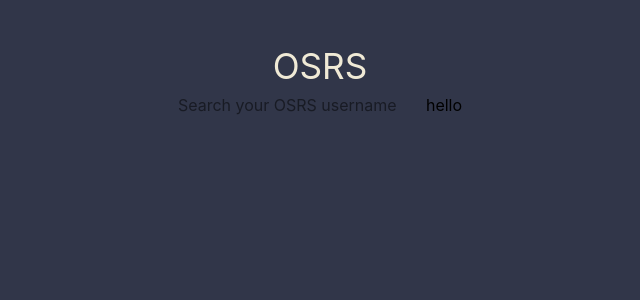
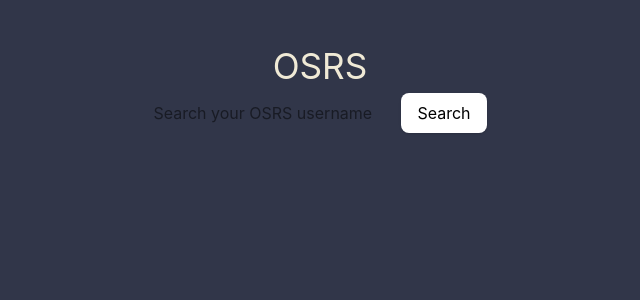
Before and after one commit to NADickinson/old-school-highscores-API-and-frontend, a React (Vite) app in the folder frontend/: page / in a window 1280 px wide. Shown: the top 300 px of the page, without its empty margins (320-960 px from the left). Built offline with nearby package versions, Linux system fonts and the light colour scheme.

Commit message:
Types defined for api response

```diff
--- a/frontend/components/PlayerSearchBar.tsx
+++ b/frontend/components/PlayerSearchBar.tsx
@@ -1,4 +1,5 @@
 import { useRef } from 'react';
+import type { ApiResponse } from '../types/api';
 
 export const PlayerSearchBar = () => {
   const inputRef = useRef<HTMLInputElement>(null);
@@ -11,17 +12,18 @@
         ref={inputRef}
       />
       <button
+        className="bg-white text-black px-4 py-2 rounded-lg shadow hover:cursor-pointer"
         onClick={async () => {
           if (inputRef.current?.value && inputRef.current.value.trim()) {
             const res = await fetch(
               `http://localhost:5200/player/${inputRef.current.value}`,
             );
-            const data = await res.json();
+            const data: ApiResponse = await res.json();
             console.log(data);
           }
         }}
       >
-        {'hello'}
+        {'Search'}
       </button>
     </div>
   );
--- /dev/null
+++ b/frontend/types/api.ts
@@ -0,0 +1,8 @@
+import type { Player } from './player';
+import type { Boss } from './boss';
+
+export type ApiResponse = {
+  player: Player;
+  allBosses: Boss[];
+  recommendedBosses: Boss[];
+};
--- /dev/null
+++ b/frontend/types/boss.ts
@@ -0,0 +1,16 @@
+export type Boss = {
+  name: string;
+  location: string;
+  requirements: {
+    quests: string[];
+    stats: {
+      attack: number;
+      strength: number;
+      defense: number;
+      magic: number;
+      ranged: number;
+      prayer: number;
+    };
+  };
+  notes: string;
+};
```
Also changed, not shown: frontend/types/player.ts (added, +10 -0 lines).
